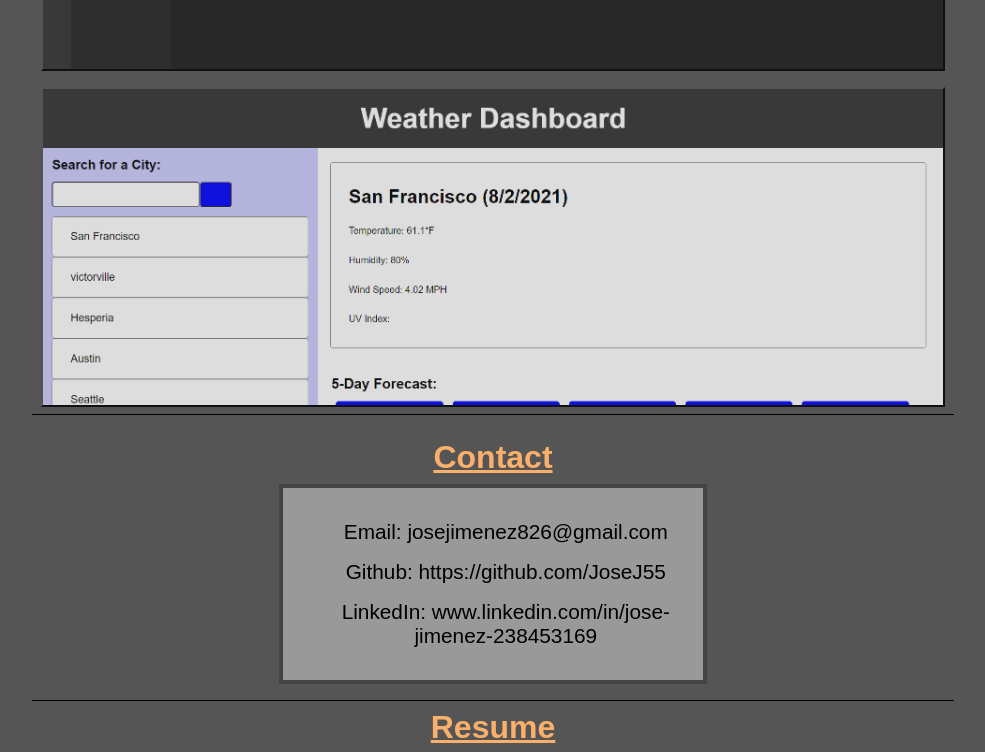
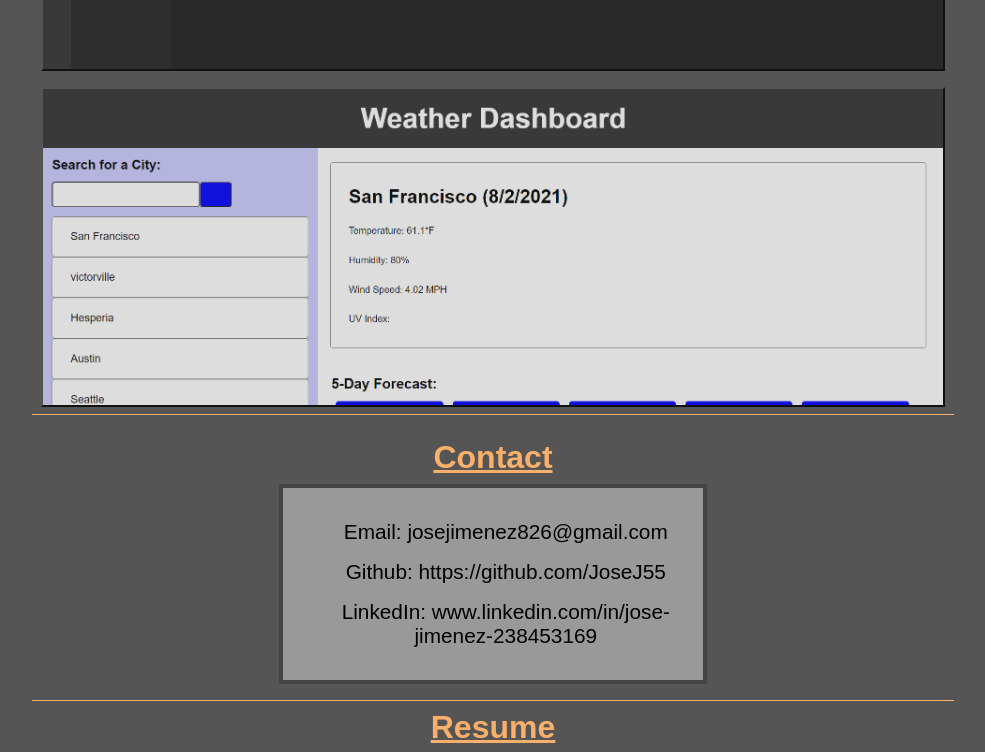
Before and after one commit to JoseJ55/react-protfolio-v3, a React (Create React App) app: page / in a window 1280 px wide. Shown: the part 2000-2752 px from the top of the page, without its empty margins (211-1196 px from the left). Built offline with nearby package versions, Linux system fonts and the light colour scheme; grey boxes are pictures that could not be loaded.

Commit message:
worked on custom scroll down

```diff
--- a/package.json
+++ b/package.json
@@ -6,6 +6,7 @@
     "@testing-library/jest-dom": "^5.14.1",
     "@testing-library/react": "^11.2.7",
     "@testing-library/user-event": "^12.8.3",
+    "aos": "^2.3.4",
     "bootstrap": "^5.0.2",
     "dotenv": "^8.2.0",
     "react": "^17.0.2",
--- a/src/components/About/About.js
+++ b/src/components/About/About.js
@@ -1,13 +1,19 @@
-import React from "react";
+import React, { useEffect } from "react";
 import "./style.css";
 import profilePic from "./../../assets/images/ProfilePic.jpg";
 import Skills from "./../Skills/Skills";
+import "aos/dist/aos.css";
+import Aos from "aos"
 
 function About() {
     // This component renders the about section on the main page which gives
     // information about me.
+    useEffect(() => {
+        Aos.init({duration: 1500})
+    }, [])
+
     return (
-        <div id="about">
+        <div data-aos="fade-up" id="about">
             <div id="aboutNorm">
                 <img id="aboutImage" src={profilePic} alt="Profile"></img>
 
--- a/src/components/Contact/Contact.js
+++ b/src/components/Contact/Contact.js
@@ -5,7 +5,7 @@ function Contact() {
     // This component render the contact section on the main page which shows my
     // personal links.
     return (
-        <div id="contact">
+        <div data-aos="fade-up" id="contact">
             <h2 id="contactTitle">Contact</h2>
             <div id="contactArea">
                 <p id="contactEmail">Email: <a href="josejimenez826@gmail.com">josejimenez826@gmail.com</a></p>
--- a/src/components/Contact/style.css
+++ b/src/components/Contact/style.css
@@ -1,8 +1,8 @@
 #contact {
     width: 80%;
     margin: auto;
-    border-top: .1rem black solid;
-    border-bottom: .1rem black solid;
+    border-top: .1rem var(--secondary-color) solid;
+    border-bottom: .1rem var(--secondary-color) solid;
     display: flex;
     flex-direction: column;
     padding: 2vh 0;
--- a/src/components/ProjectCard/ProjectCard.js
+++ b/src/components/ProjectCard/ProjectCard.js
@@ -18,7 +18,7 @@ function ProjectCard({ title, images }) {
     }
 
     return (
-        <div className="projectContainer">
+        <div data-aos="fade-up" className="projectContainer">
             <p className="projectTitle" onClick={() => changeToProject(title)}>{title}</p>
             <input
                 type="button"
--- a/src/components/Projects/Projects.js
+++ b/src/components/Projects/Projects.js
@@ -10,7 +10,7 @@ function Projects() {
     const { projects } = useContext(ProjectsContext)
 
     return (
-        <div id="projects">
+        <div data-aos="fade-up" id="projects">
             <h2 id="projectsTitle">Projects</h2>
             {projects.map((project) => {
                 return <ProjectCard
--- a/src/components/Resume/Resume.js
+++ b/src/components/Resume/Resume.js
@@ -4,7 +4,7 @@ import "./style.css";
 function Resume() {
     // This component renders the resume section showing resume on main page.
     return (
-        <div id="resume">
+        <div data-aos="fade-up" id="resume">
             <h2 id="resumeTitle">Resume</h2>
             <div id="resumeArea">
                 <iframe id="resumeDoc" src="https://docs.google.com/document/d/1cfbV08aBLPz3_4R3S7HFbsJ0qROhztrGV4CShRUOjTw/edit?usp=sharing;rm=minimal" title="resume document"></iframe>
--- a/src/pages/Home.js
+++ b/src/pages/Home.js
@@ -1,4 +1,4 @@
-import React from "react";
+import React, { useEffect } from "react";
 
 import Navbar from "../components/Navbar/Navbar";
 import Header from "../components/Header/Header";
--- a/src/pages/style.css
+++ b/src/pages/style.css
@@ -9,6 +9,10 @@
     --background-color: #555;
     --secondary-color: rgb(250, 176, 107);
     --text-color: #fff;
+}
+
+html {
+    scroll-behavior: smooth;
 }
 
 body{
```
Also changed, not shown: 1 other file (tests, documents, lock files or other folders).
